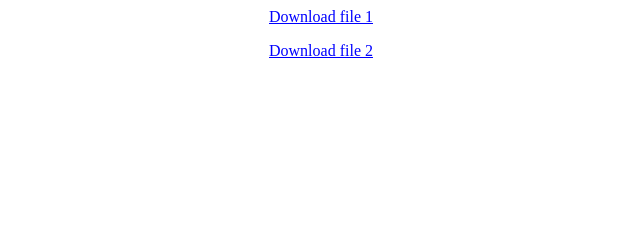
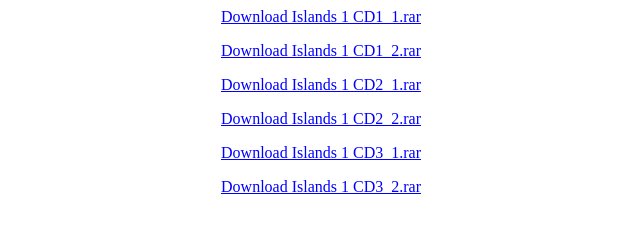
Before and after one commit to clearsky3000/clearsky3000.github.io, a plain HTML site: page index.html in a window 1280 px wide. Shown: the whole page, without its empty margins (319-959 px from the left). Drawn offline with Linux system fonts and the light colour scheme.

Commit message:
Add files via upload

```diff
--- a/index.html
+++ b/index.html
@@ -18,8 +18,16 @@
 
 </body>
 
-<p><a href="./src/disk1.rar">Download file 1</a></p>
+<p><a href="./src/Islands 1 CD1_1.rar">Download Islands 1 CD1_1.rar</a></p>
 
-<p><a href="./src/disk2.rar">Download file 2</a></p>
+<p><a href="./src/Islands 1 CD1_2.rar">Download Islands 1 CD1_2.rar</a></p>
+
+<p><a href="./src/Islands 1 CD2_1.rar">Download Islands 1 CD2_1.rar</a></p>
+
+<p><a href="./src/Islands 1 CD2_2.rar">Download Islands 1 CD2_2.rar</a></p>
+
+<p><a href="./src/Islands 1 CD3_1.rar">Download Islands 1 CD3_1.rar</a></p>
+
+<p><a href="./src/Islands 1 CD3_2.rar">Download Islands 1 CD3_2.rar</a></p>
 
 </html>
```
